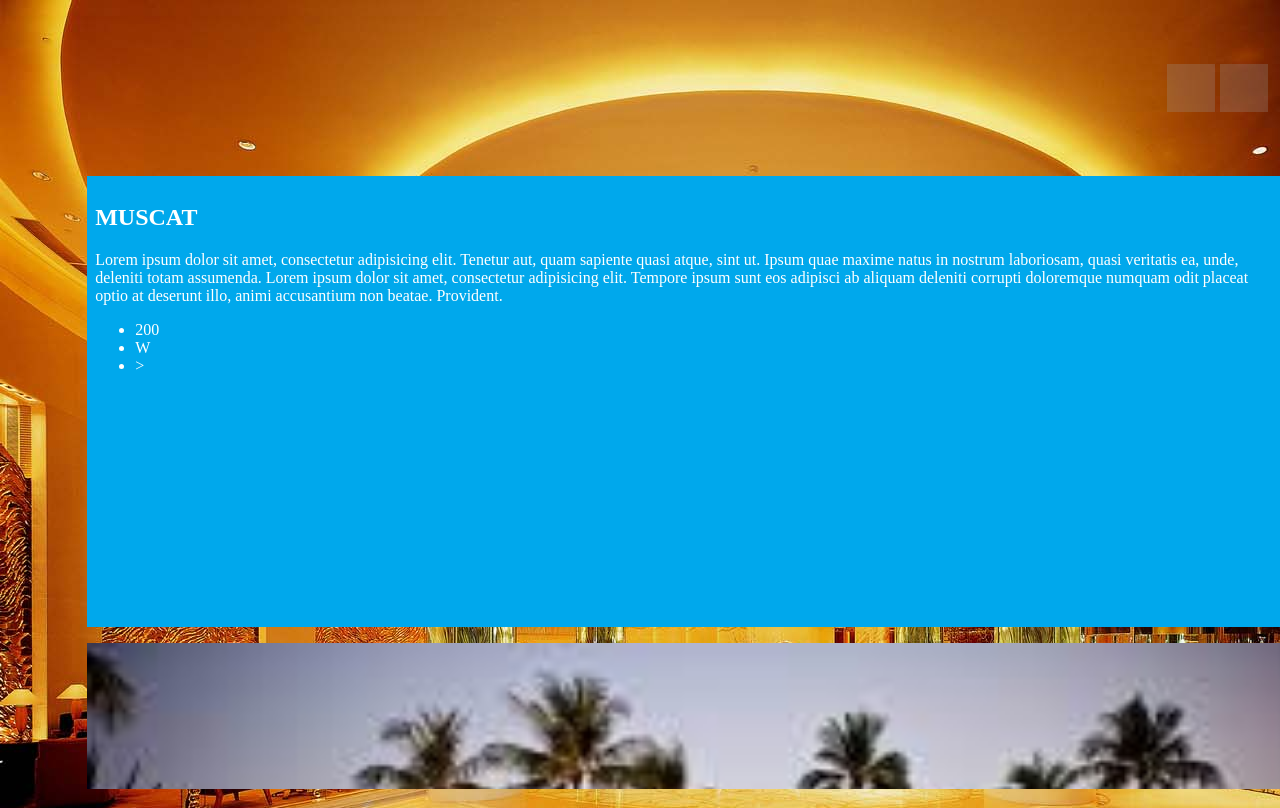
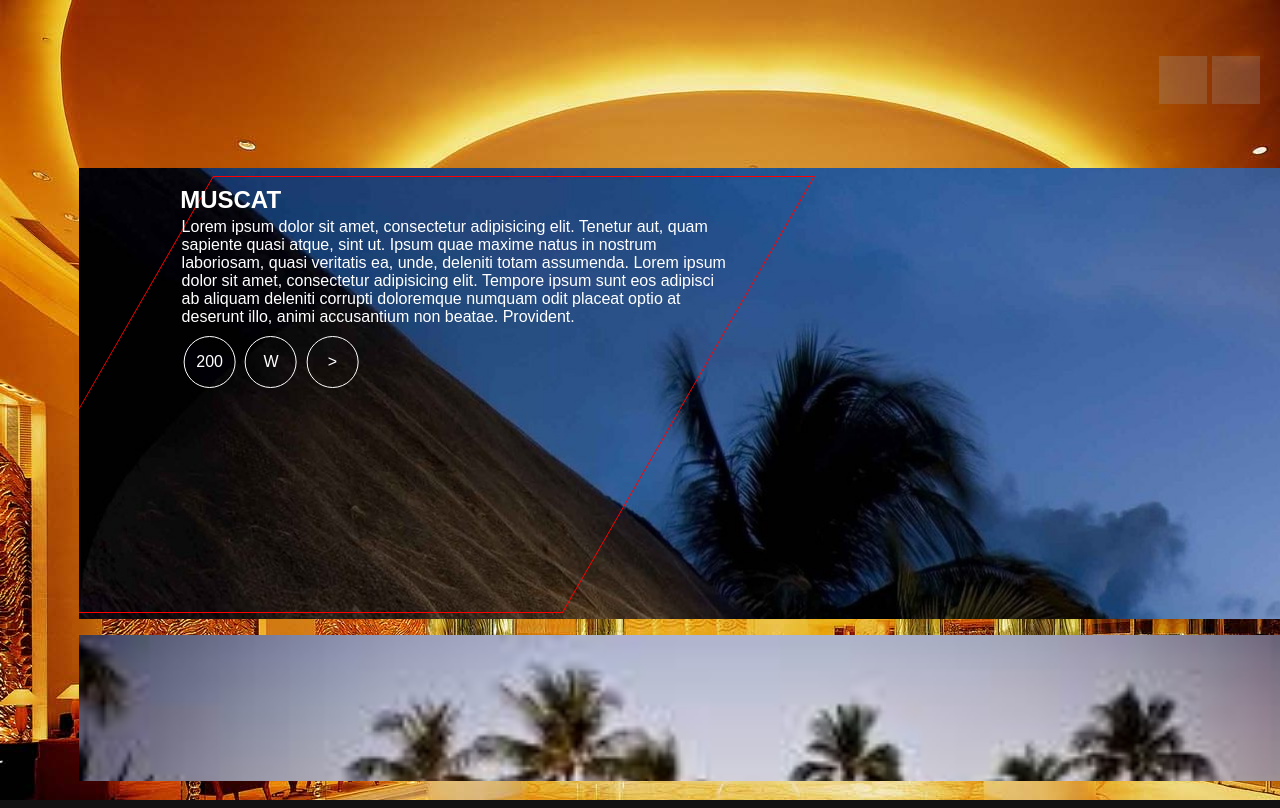
Before and after one commit to hs105133/ms-tourism-app, a plain HTML site: page index.html in a window 1280 px wide. Drawn offline with Linux system fonts and the light colour scheme; grey boxes are pictures that could not be loaded; a script that the page names is missing.

Commit message:
slide styling

```diff
--- a/css/main.css
+++ b/css/main.css
@@ -1,9 +1,19 @@
+/*** reset ***/
+/* reset */
+body, div, p, h1, h2, a, span, img, ul, li { margin: 0; padding: 0; }
+ul { list-style: none; }
+
 /* general */
 html, body { width: 100%; height: 100%; }
 html { background: #111 url(../images/8.jpg); color: #fff; }
+body { font-size: 100%; font-family: 'OpenSansLight', sans-serif; line-height: 1em; -webkit-font-smoothing: antialiased; -webkit-text-size-adjust: 100%; }
+a, a img { border: none; }
+img, object, embed { max-width: 100%; height: auto; }
+.clearfix:before, .clearfix:after { content: ""; display: table; }
+.clearfix:after { clear: both; }
+.clearfix { zoom: 1; }
 
-
-/* metro layout */
+/* site layout */
 .main-layout { width: 100%; height: 100%; }
 .main-layout .header { height: 20%; position: relative; }
 .main-layout .header h1 { position: absolute; top: 50%; margin-top: -0.6em; left: 20px; padding-left: 0.1em; font-size: 3em; line-height: 1em; text-indent: -4000px; }
@@ -22,6 +32,9 @@ html { background: #111 url(../images/8.jpg); color: #fff; }
 .horizontal .content .items { height: 97%; }
 .vertical .content .items { padding-bottom: 20px; }
 .main-layout .box { float: left; position: relative; margin: 0.5em; padding: 0.5em; background: #555; width: 15em; height: 8em; text-decoration: none; cursor: pointer; overflow: hidden; color: #fff; background: #00a8ec; z-index: 9; }
+.main-layout .box:first-child{
+	background-image: url(../images/1.jpg);
+}
 .main-layout .box:hover { opacity: 0.85; filter: alpha(opacity=85); }
 .main-layout .box span { position: absolute; left: 0.5em; bottom: 0.5em; font-size: 1em; font-weight: normal; z-index: 8; }
 .main-layout .box img.icon { position: absolute; left: 50%; top: 50%; margin-left: -32px; margin-top: -32px; z-index: 7; }
@@ -58,3 +71,42 @@ html { background: #111 url(../images/8.jpg); color: #fff; }
 	.main-layout .content .items { padding: 0 5px; }
 	.vertical .content .items { padding-bottom: 0; }
 }
+
+
+/* set the size of the boxes and any decoration */
+.slideBox {
+  border: 1px solid red;
+  height: 100%;
+  transform: skewX(-30deg);
+  transition-duration: 2s;
+  transition-property: all;
+  width: 600px;
+}
+
+.slideBox h2, .slideBox p, ul.nav {
+	transform: skewX(30deg);
+	transition-duration: 2s;
+	transition-property: all;
+}
+.slideBox h2{
+	margin: 15px 0 10px -20px;
+}
+
+.slideBox p, ul.nav {
+  line-height: 18px;
+  margin: 10px 23px;
+}
+
+ul.nav{
+	margin-left: 77px;
+}
+ul.nav > li{
+	display: inline-block;
+	width: 50px;
+	height: 50px;
+	border-radius: 50%;
+	border: 1px solid #fff;
+	margin-right: 5px;
+	line-height: 50px;
+	text-align: center;
+}
```
